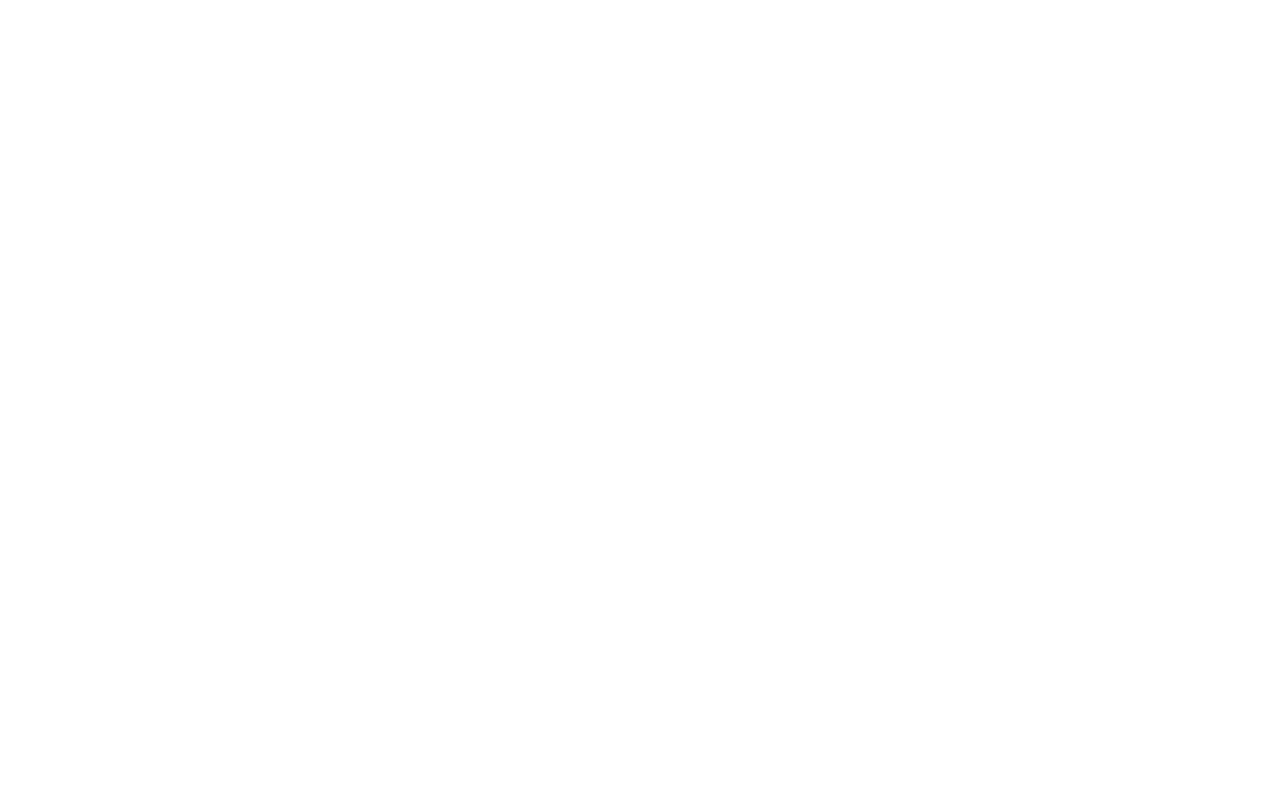
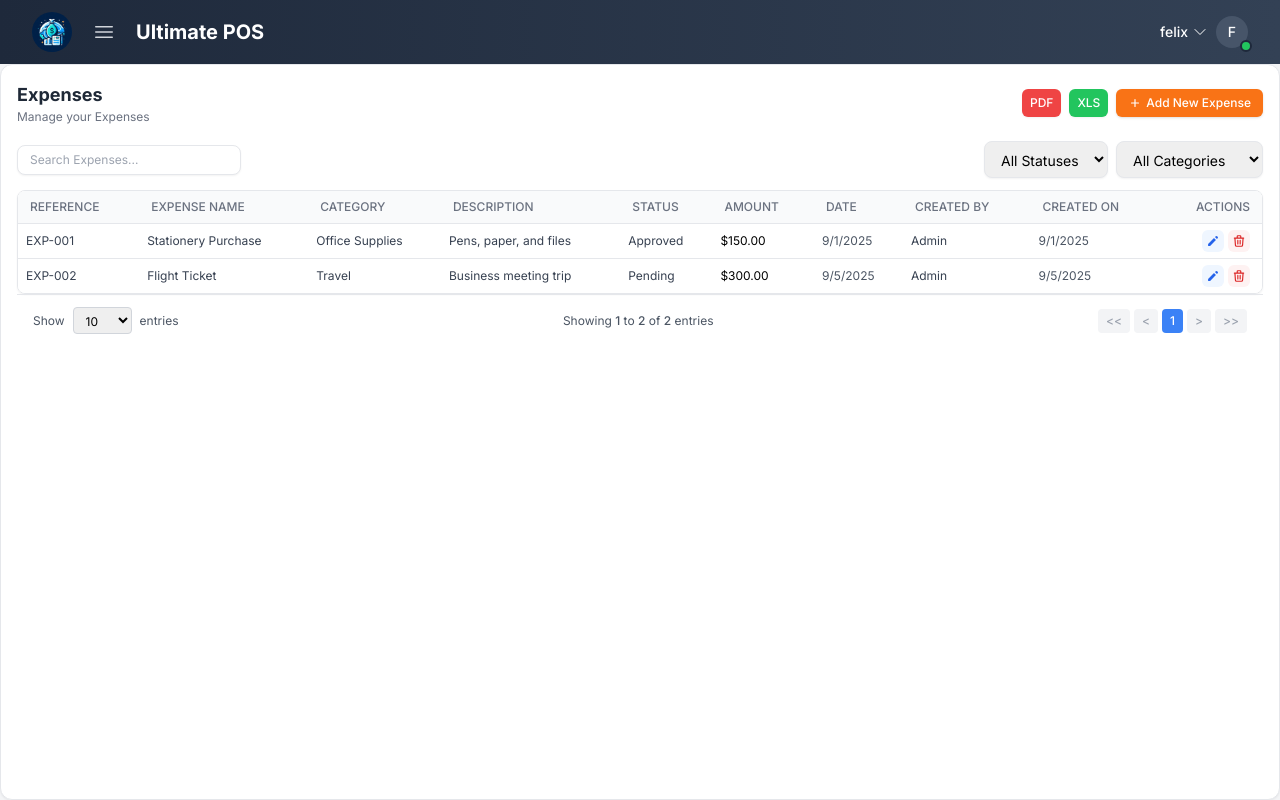
Before and after one commit to CalebMUC/ultimate-pos-frontend, a Vue app: page /Finance/Expenses in a window 1280 px wide. Before the commit this address had no page. Built offline with nearby package versions, Linux system fonts and the light colour scheme; sample sign-in values are in the browser's storage.

Commit message:
Expenses

```diff
--- a/src/Views/Finance/Expenses.vue
+++ b/src/Views/Finance/Expenses.vue
@@ -0,0 +1,235 @@
+<template>
+  <ModuleComponent
+    title="Expenses"
+    description="Manage your Expenses"
+    moduleName="Expenses"
+    moduleNameSingular="Expense"
+    :data="filteredExpenses"
+    :columns="expenseColumns"
+    :formFields="expenseFormFields"
+    :fetchData="fetchExpenses"
+    :addItem="addExpense"
+    :updateItem="updateExpense"
+    :deleteItem="deleteExpense"
+    searchPlaceholder="Search Expenses..."
+    addButtonText="Add New Expense"
+    :showExportButtons="true"
+    :showImportButton="false"
+    modal-size="lg"
+    form-columns="2"
+  >
+    <!-- Custom Filters -->
+    <template #filters>
+      <!-- Status Filter -->
+
+      <select
+        v-model="statusFilter"
+        class="rounded-lg border border-gray-200 py-2 px-3 text-sm shadow-sm"
+      >
+        <option value="">All Statuses</option>
+        <option v-for="status in statuses" :key="status.key" :value="status.value">
+          {{ status.value }}
+        </option>
+      </select>
+
+      <!-- Category Filter -->
+
+      <select
+        v-model="expenseCategoryFilter"
+        class="rounded-lg border border-gray-200 py-2 px-3 text-sm shadow-sm"
+      >
+        <option value="">All Categories</option>
+        <option
+          v-for="category in expenseCategories"
+          :key="category.id"
+          :value="category.name"
+        >
+          {{ category.name }}
+        </option>
+      </select>
+    </template>
+  </ModuleComponent>
+</template>
+
+<script>
+import { computed, ref } from "vue";
+import ModuleComponent from "../../components/ModuleComponent/ModuleComponent.vue";
+
+export default {
+  name: "ExpensesPage",
+  components: {
+    ModuleComponent,
+  },
+  setup() {
+    /** -------------------- State -------------------- */
+    const expenses = ref([]);
+    const expenseCategories = ref([]);
+
+    const statusFilter = ref("");
+    const expenseCategoryFilter = ref("");
+
+    const statuses = ref([
+      { key: "1", value: "Approved" },
+      { key: "2", value: "Pending" },
+      { key: "3", value: "Rejected" },
+    ]);
+
+    /** -------------------- Table Columns -------------------- */
+    const expenseColumns = [
+      { field: "referenceNo", label: "Reference", type: "text", sortable: true },
+      { field: "name", label: "Expense Name", type: "text", sortable: true },
+      { field: "expenseCategory", label: "Category", type: "text", sortable: true },
+      { field: "description", label: "Description", type: "text", sortable: true },
+      { field: "status", label: "Status", type: "text", sortable: true },
+      { field: "amount", label: "Amount", type: "currency", sortable: true },
+      { field: "expenseDate", label: "Date", type: "date", sortable: true },
+      { field: "createdBy", label: "Created By", type: "text", sortable: true },
+      { field: "createdOn", label: "Created On", type: "date", sortable: true },
+    ];
+
+    /** -------------------- Form Fields -------------------- */
+    const expenseFormFields = computed(() => [
+      {
+        key: "name",
+        label: "Expense Name",
+        type: "text",
+        required: true,
+        placeholder: "Enter expense name",
+      },
+      {
+        key: "description",
+        label: "Description",
+        type: "textarea",
+        required: true,
+        placeholder: "Enter description",
+      },
+      {
+        key: "amount",
+        label: "Amount",
+        type: "number",
+        required: true,
+        placeholder: "Enter amount",
+      },
+      {
+        key: "expenseDate",
+        label: "Date",
+        type: "date",
+        required: true,
+      },
+      {
+        key: "expenseCategory",
+        label: "Category",
+        type: "select",
+        required: true,
+        options: expenseCategories.value.map((cat) => ({
+          value: cat.name,
+          label: cat.name,
+        })),
+      },
+      {
+        key: "status",
+        label: "Status",
+        type: "select",
+        required: true,
+        options: statuses.value.map((status) => ({
+          value: status.value,
+          label: status.value,
+        })),
+      },
+    ]);
+
+    /** -------------------- Filtering -------------------- */
+    const filteredExpenses = computed(() => {
+      return expenses.value.filter((exp) => {
+        const matchStatus = !statusFilter.value || exp.status === statusFilter.value;
+        const matchCategory =
+          !expenseCategoryFilter.value ||
+          exp.expenseCategory === expenseCategoryFilter.value;
+        return matchStatus && matchCategory;
+      });
+    });
+
+    /** -------------------- API Placeholder Methods -------------------- */
+    const fetchExpenses = async () => {
+      // Example: Replace with real API call
+      // const response = await axios.get("/api/expenses");
+      // expenses.value = response.data;
+
+      expenses.value = [
+        {
+          id: 1,
+          referenceNo: "EXP-001",
+          name: "Stationery Purchase",
+          expenseCategory: "Office Supplies",
+          description: "Pens, paper, and files",
+          status: "Approved",
+          amount: 150,
+          expenseDate: "2025-09-01",
+          createdBy: "Admin",
+          createdOn: "2025-09-01",
+        },
+        {
+          id: 2,
+          referenceNo: "EXP-002",
+          name: "Flight Ticket",
+          expenseCategory: "Travel",
+          description: "Business meeting trip",
+          status: "Pending",
+          amount: 300,
+          expenseDate: "2025-09-05",
+          createdBy: "Admin",
+          createdOn: "2025-09-05",
+        },
+      ];
+
+      // Load categories as well
+      expenseCategories.value = [
+        { id: 1, name: "Office Supplies" },
+        { id: 2, name: "Travel" },
+        { id: 3, name: "Utilities" },
+      ];
+    };
+
+    const addExpense = async (data) => {
+      expenses.value.push({
+        ...data,
+        id: Date.now(),
+        createdBy: "CurrentUser",
+        createdOn: new Date().toISOString(),
+      });
+    };
+
+    const updateExpense = async (data) => {
+      const index = expenses.value.findIndex((e) => e.id === data.id);
+      if (index !== -1) {
+        expenses.value[index] = {
+          ...expenses.value[index],
+          ...data,
+        };
+      }
+    };
+
+    const deleteExpense = async (id) => {
+      expenses.value = expenses.value.filter((e) => e.id !== id);
+    };
+
+    /** -------------------- Lifecycle -------------------- */
+    fetchExpenses(); // Load initial data
+
+    return {
+      expenses,
+      expenseCategories,
+      statuses,
+      statusFilter,
+      expenseCategoryFilter,
+      expenseColumns,
+      expenseFormFields,
+      filteredExpenses,
+      fetchExpenses,
+      addExpense,
+      updateExpense,
+      deleteExpense,
+    };
+  },
+};
+</script>
--- a/src/components/Forms/DynamicForm.vue
+++ b/src/components/Forms/DynamicForm.vue
@@ -41,6 +41,16 @@
           :true-value="true"
           :false-value="false"
           class="w-5 h-5 text-blue-600 border-gray-300 rounded focus:ring-blue-500"
+        />
+
+        <input
+          v-else-if="field.type === 'date'"
+          v-model="formData[field.key]"
+          type="date"
+          class="w-full px-3 py-2 border border-gray-300 rounded-md focus:outline-none focus:ring-2 focus:ring-blue-500 focus:border-transparent"
+          :min="field.minDate || ''"
+          :max="field.maxDate || ''"
+          :required="field.required || false"
         />
 
 
--- a/src/router/index.js
+++ b/src/router/index.js
@@ -48,6 +48,7 @@ import PurchaseOrders from '../Views/Purchases/PurchaseOrders.vue'
 import PurchaseOrderItems from '../Views/Purchases/PurchaseOrderItems.vue'
 
 import ExpenseCategory from '../Views/Finance/ExpenseCategory.vue'
+import Expenses from '../Views/Finance/Expenses.vue'
 // import PurchaseInvoices from '../Views/Purchases/PurchaseInvoices.vue'
 
 // import SalesReport from '../Views/Reports/SalesReport.vue'
@@ -173,6 +174,12 @@ import ExpenseCategory from '../Views/Finance/ExpenseCategory.vue'
     path: '/Finance/ExpenseCategory',
     name: 'ExpenseCategory',
     component: ExpenseCategory,
+    //  meta: { requiresAuth: true }
+  },
+    {
+    path: '/Finance/Expenses',
+    name: 'Expenses',
+    component: Expenses,
     //  meta: { requiresAuth: true }
   },
 
```
